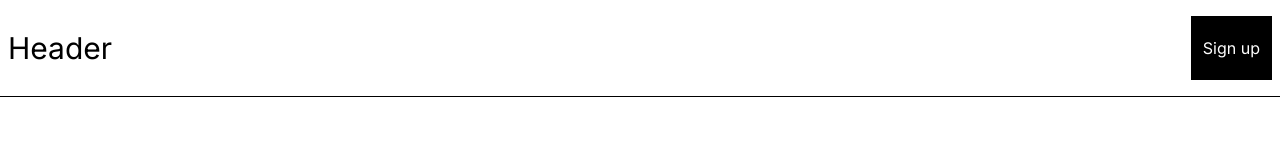
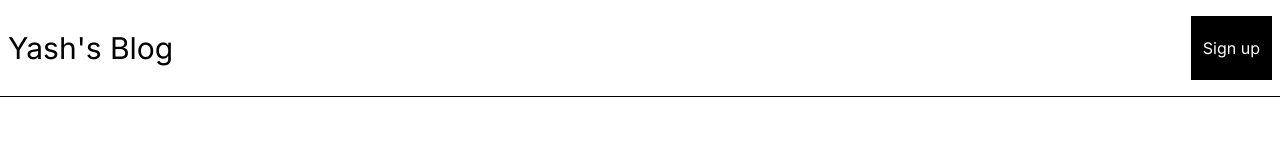
Before and after one commit to yash2324/Innov8tech, a Next.js app: page / in a window 1280 px wide. Shown: the top 160 px of the page. Built offline with nearby package versions, Linux system fonts and the light colour scheme.

Commit message:
updating header

```diff
--- a/src/app/layout/Header.tsx
+++ b/src/app/layout/Header.tsx
@@ -5,7 +5,7 @@ type Props = {};
 const Header = (props: Props) => {
   return (
     <div className="px-2 py-4 border-b flex justify-between items-center">
-      <div className="heading text-3xl">Header</div>
+      <div className="heading text-3xl">Yash's Blog</div>
       <button className="bg-black text-white py-5 px-3">Sign up </button>
     </div>
   );
```
